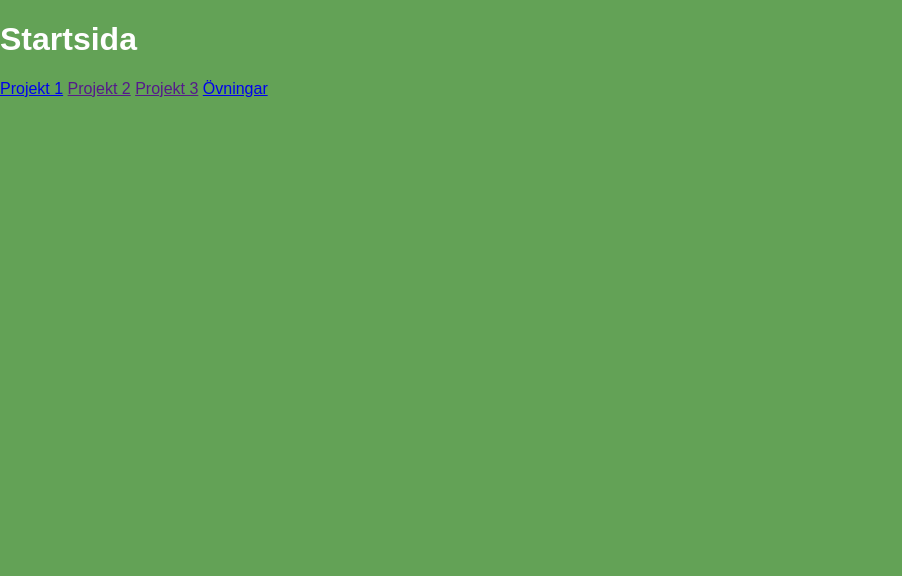
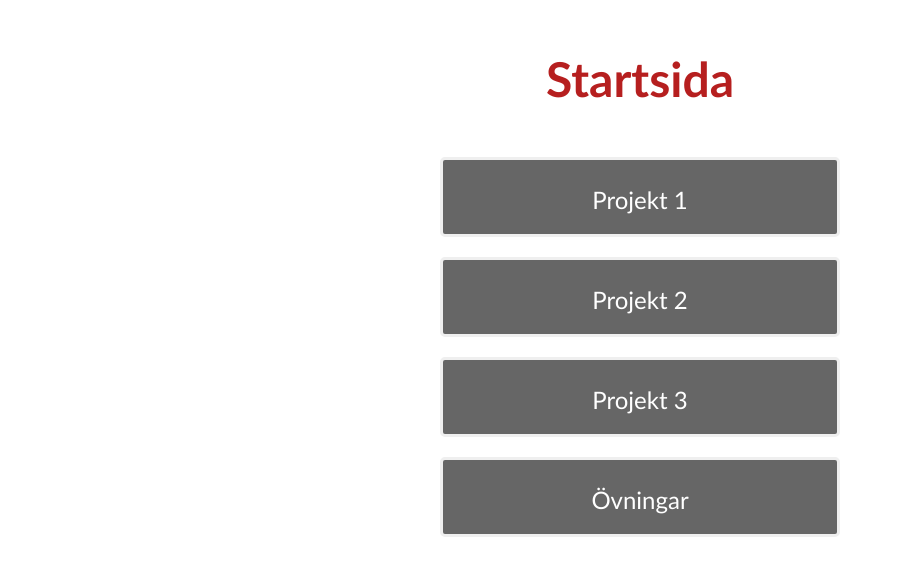
Before and after one commit to ferfferoni/startsidaa, a plain HTML site: page index.html in a window 1280 px wide. Shown: the whole page, without its empty margins (0-902 px from the left). Drawn offline with Linux system fonts and the light colour scheme.

Commit message:
Update index.html

```diff
--- a/index.html
+++ b/index.html
@@ -4,7 +4,7 @@
     <meta charset="UTF-8">
     <meta name="viewport" content="width=device-width, initial-scale=1.0">
     <title>Startsida</title>
-    <link rel="stylesheet" href="style.css">
+    <link rel="stylesheet" href="style0.css">
 </head>
 <body>
 
```
